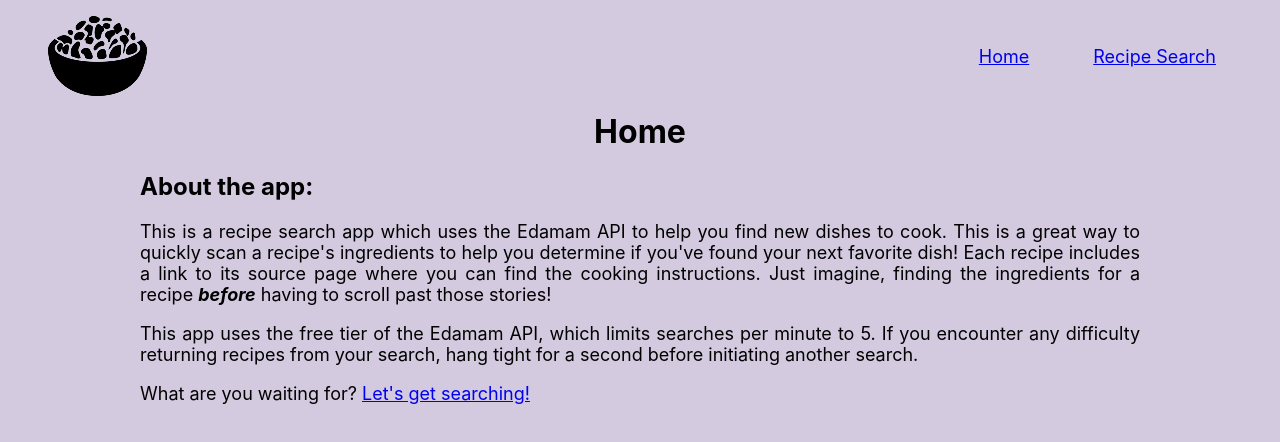
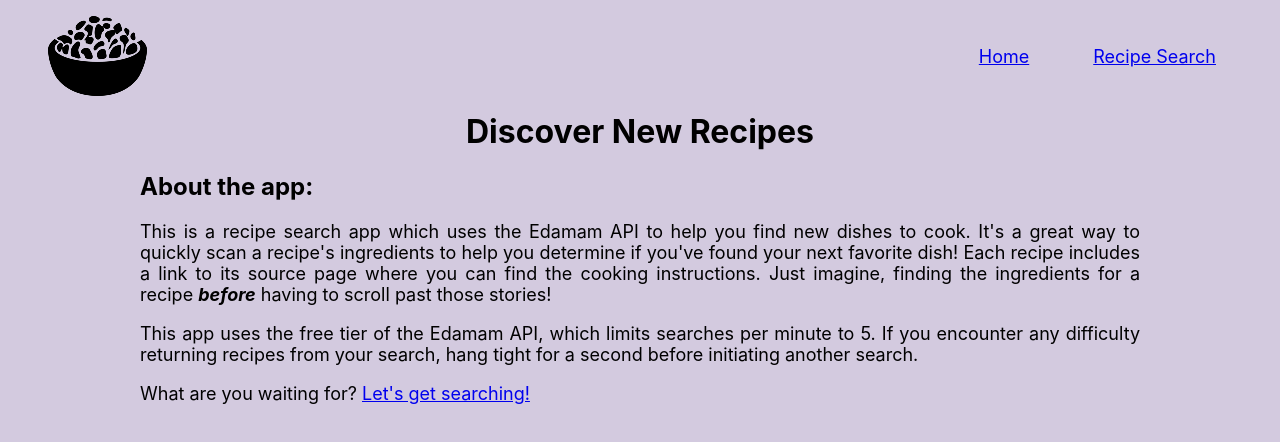
Before and after one commit to jafarlow/recipe-app-practice, a React (Create React App) app: page / in a window 1280 px wide. Shown: the top 442 px of the page. Built offline with nearby package versions, Linux system fonts and the light colour scheme.

Commit message:
Updated copy on `Home`
Home.js
  - renamed h1
  - minor change in text to reduce overuse of the word "this"

```diff
--- a/src/Home.js
+++ b/src/Home.js
@@ -5,9 +5,9 @@ import { Link } from 'react-router-dom';
 const Home = () => {
   return (
     <div className="Home">
-      <h1>Home</h1>
+      <h1>Discover New Recipes</h1>
       <h2>About the app:</h2>
-      <p>This is a recipe search app which uses the Edamam API to help you find new dishes to cook. This is a great way to quickly scan a recipe's ingredients to help you determine if you've found your next favorite dish! Each recipe includes a link to its source page where you can find the cooking instructions. Just imagine, finding the ingredients for a recipe <em><strong>before</strong></em> having to scroll past those stories!</p>
+      <p>This is a recipe search app which uses the Edamam API to help you find new dishes to cook. It's a great way to quickly scan a recipe's ingredients to help you determine if you've found your next favorite dish! Each recipe includes a link to its source page where you can find the cooking instructions. Just imagine, finding the ingredients for a recipe <em><strong>before</strong></em> having to scroll past those stories!</p>
       <p>This app uses the free tier of the Edamam API, which limits searches per minute to 5. If you encounter any difficulty returning recipes from your search, hang tight for a second before initiating another search.</p>
       <p>What are you waiting for? <Link to="/search"> Let's get searching! </Link></p>
     </div>
```
